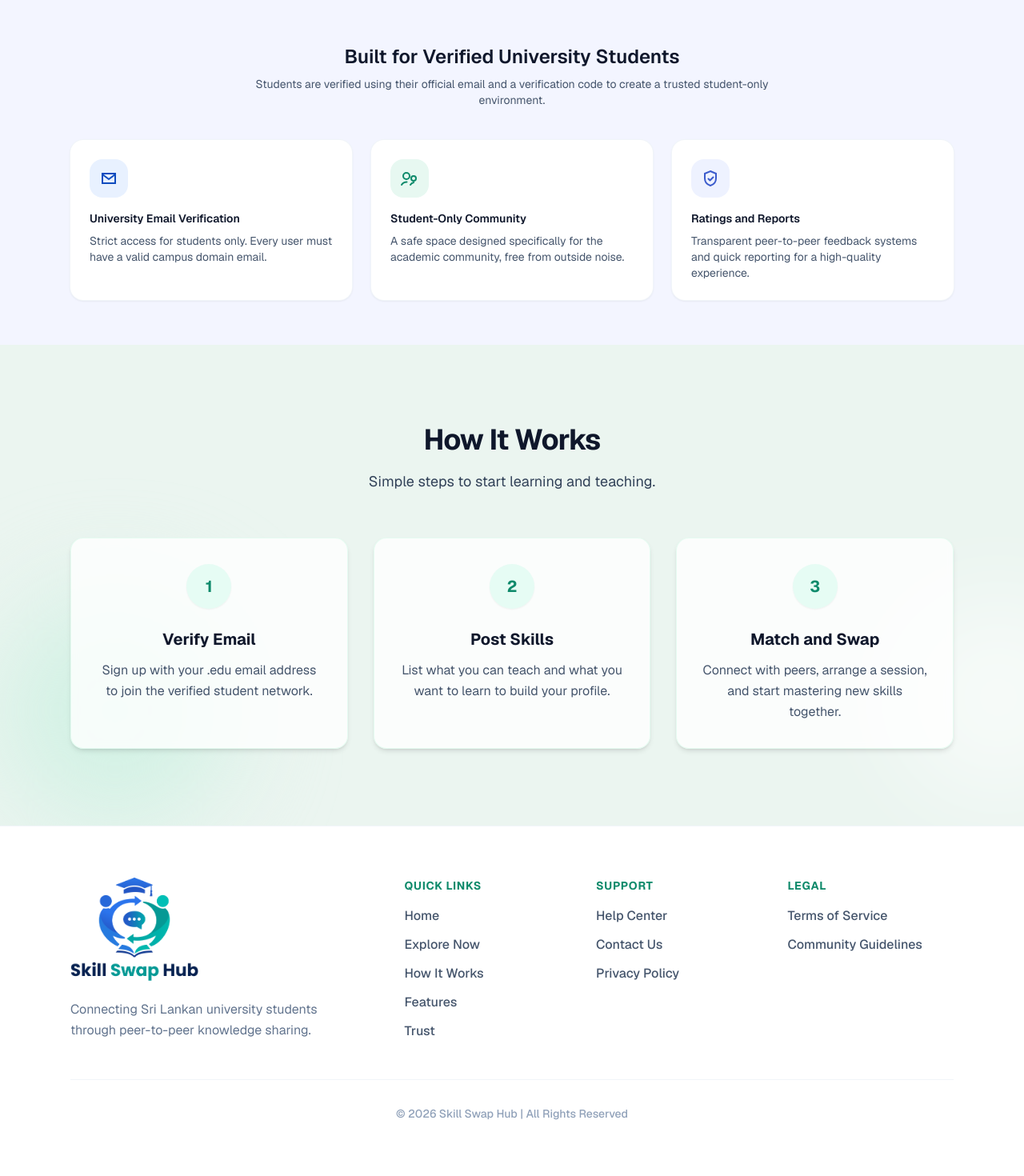
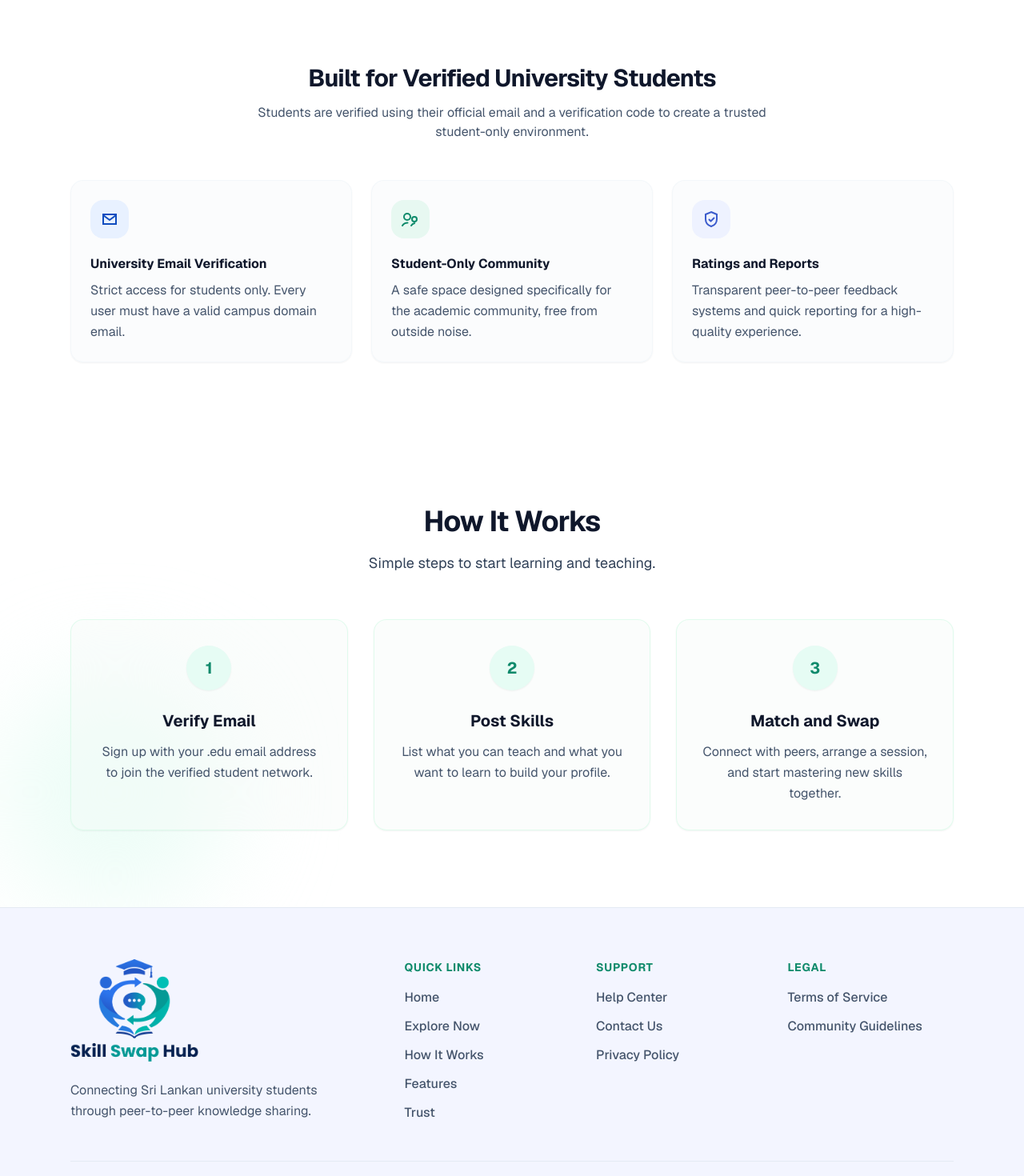
Before and after one commit to kusharidesilva/skill-swap-hub, a Next.js app: page / in a window 1280 px wide. Shown: the part 1360-2830 px from the top of the page at 80% size. Built offline with nearby package versions, Linux system fonts and the light colour scheme.

Commit message:
style: change verified and how it works backgrounds to white, style footer to indigo

```diff
--- a/src/components/footer.tsx
+++ b/src/components/footer.tsx
@@ -36,7 +36,7 @@ const footerColumns: FooterColumn[] = [
 
 export default function SiteFooter() {
   return (
-    <footer className="bg-white border-t border-slate-100">
+    <footer className="bg-[#f3f5ff] border-t border-slate-200/80">
       <div className="mx-auto max-w-6xl px-6 py-12 sm:py-16">
         <div className="grid gap-10 md:grid-cols-[1.1fr_2fr]">
           <div className="flex flex-col items-center text-center md:items-start md:text-left">
@@ -49,7 +49,7 @@ export default function SiteFooter() {
                 className="h-auto w-36 sm:w-40"
               />
             </Link>
-            <p className="mt-4 max-w-xs text-sm sm:text-base leading-relaxed text-slate-500">
+            <p className="mt-4 max-w-xs text-sm sm:text-base leading-relaxed text-slate-600">
               Connecting Sri Lankan university students through peer-to-peer knowledge sharing.
             </p>
           </div>
@@ -74,7 +74,7 @@ export default function SiteFooter() {
             ))}
           </div>
         </div>
-        <div className="mt-12 border-t border-slate-100 pt-8 text-sm font-medium text-slate-400 text-center">
+        <div className="mt-12 border-t border-slate-200/80 pt-8 text-sm font-semibold text-slate-500 text-center">
           © 2026 Skill Swap Hub | All Rights Reserved
         </div>
       </div>
--- a/src/components/home/how-it-works.tsx
+++ b/src/components/home/how-it-works.tsx
@@ -18,13 +18,13 @@ const steps = [
 
 export default function HowItWorksSection() {
   return (
-    <section id="how-it-works" className="relative overflow-hidden bg-[#ebf5f0] py-16 sm:py-24 scroll-mt-20">
+    <section id="how-it-works" className="relative overflow-hidden bg-white py-16 sm:py-24 scroll-mt-20">
       <div
         className="absolute -right-24 bottom-8 h-64 w-64 rounded-full bg-white/60 blur-3xl"
         aria-hidden="true"
       />
       <div
-        className="absolute left-0 bottom-0 h-72 w-72 rounded-full bg-[#d2f1e4] blur-3xl"
+        className="absolute left-0 bottom-0 h-72 w-72 rounded-full bg-[#e6fcf4]/70 blur-3xl"
         aria-hidden="true"
       />
       <div className="relative z-10 mx-auto max-w-6xl px-6">
@@ -40,7 +40,7 @@ export default function HowItWorksSection() {
           {steps.map((step, index) => (
             <div
               key={step.title}
-              className="group relative rounded-2xl border border-emerald-100/50 bg-white/80 backdrop-blur-xs p-8 text-center shadow-md transition-all duration-300 hover:scale-[1.03] hover:bg-white hover:shadow-lg"
+              className="group relative rounded-2xl border border-emerald-100/60 bg-[#f4fbf7]/40 p-8 text-center shadow-xs transition-all duration-300 hover:scale-[1.03] hover:bg-white hover:border-emerald-300/80 hover:shadow-md"
             >
               <span className="mx-auto flex h-14 w-14 items-center justify-center rounded-full bg-[#e6fcf4] text-xl font-bold text-[#0f8a6b] shadow-xs group-hover:scale-110 transition-transform duration-300">
                 {index + 1}
--- a/src/components/home/verified-students.tsx
+++ b/src/components/home/verified-students.tsx
@@ -36,32 +36,32 @@ const features: Feature[] = [
 
 export default function VerifiedStudentsSection() {
   return (
-    <section className="bg-[#f3f5ff]">
-      <div className="mx-auto max-w-6xl px-6 py-14">
+    <section className="bg-white py-16 sm:py-20">
+      <div className="mx-auto max-w-6xl px-6">
         <div className="text-center">
-          <h2 className="text-xl font-semibold text-slate-900 sm:text-2xl">
+          <h2 className="text-2xl font-bold tracking-tight text-slate-900 sm:text-3xl leading-tight">
             Built for Verified University Students
           </h2>
-          <p className="mx-auto mt-2 max-w-2xl text-sm text-slate-600">
+          <p className="mx-auto mt-3 max-w-2xl text-sm sm:text-base text-slate-600">
             Students are verified using their official email and a verification
             code to create a trusted student-only environment.
           </p>
         </div>
-        <div className="mt-10 grid gap-6 md:grid-cols-3">
+        <div className="mt-12 grid gap-6 md:grid-cols-3">
           {features.map((feature) => (
             <div
               key={feature.title}
-              className="rounded-2xl bg-white p-6 shadow-sm ring-1 ring-slate-100"
+              className="group rounded-2xl bg-slate-50/60 p-6 border border-slate-100/80 shadow-xs transition-all duration-300 hover:scale-[1.02] hover:bg-white hover:border-slate-200/80 hover:shadow-md"
             >
               <div
-                className={`flex h-12 w-12 items-center justify-center rounded-2xl ${feature.tone}`}
+                className={`flex h-12 w-12 items-center justify-center rounded-2xl transition-transform duration-300 group-hover:scale-110 ${feature.tone}`}
               >
                 <feature.Icon className="h-6 w-6" aria-hidden="true" />
               </div>
-              <h3 className="mt-4 text-sm font-semibold text-slate-900">
+              <h3 className="mt-5 text-base font-bold text-slate-900">
                 {feature.title}
               </h3>
-              <p className="mt-2 text-sm text-slate-600">
+              <p className="mt-2 text-sm sm:text-base leading-relaxed text-slate-600">
                 {feature.description}
               </p>
             </div>
```
